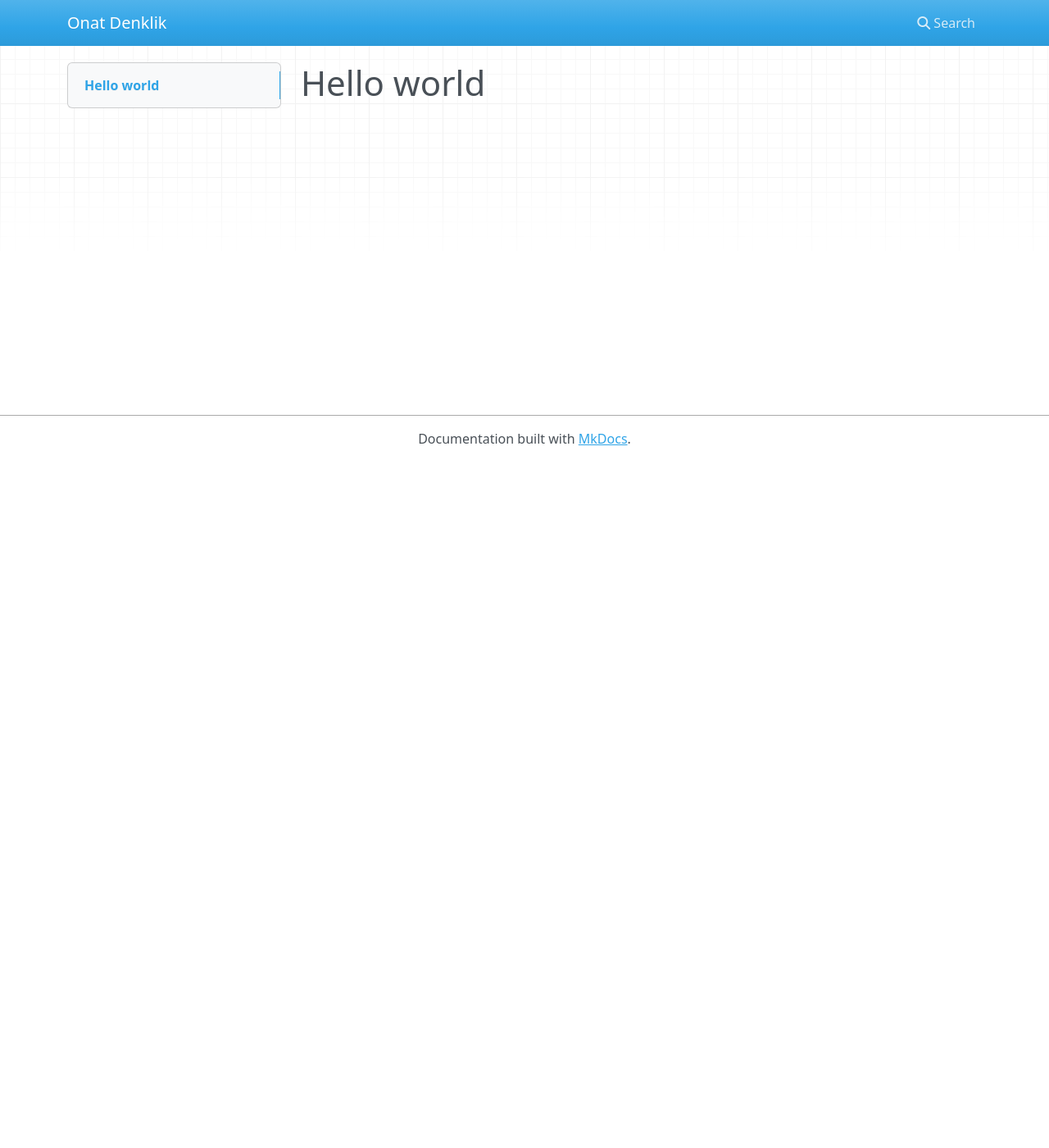
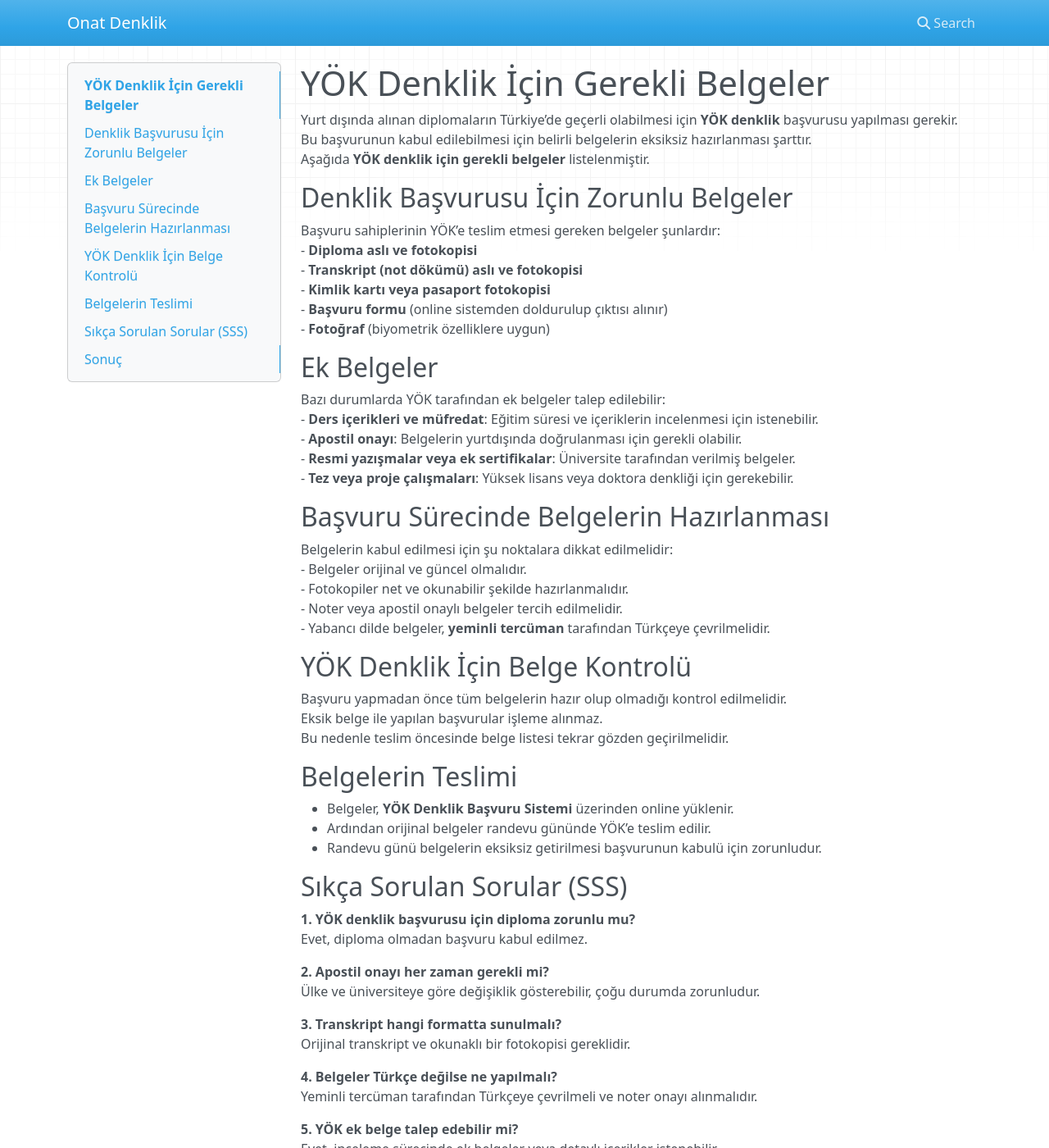
Before and after one commit to onatter000/onat-denklik, an MkDocs documentation site: the page built from docs/index.md, in a window 1280 px wide and 1400 px high. Shown: the whole window at 82% size. Built offline with MkDocs 1.6.1, drawn with Linux system fonts in a browser that asks for light colours; nearby versions of some CDN libraries; some of the changed text lies outside the part shown.

Commit message:
Update index.md

```diff
--- a/docs/index.md
+++ b/docs/index.md
@@ -1 +1,67 @@
-# Hello world
+# YÖK Denklik İçin Gerekli Belgeler
+
+Yurt dışında alınan diplomaların Türkiye’de geçerli olabilmesi için **YÖK denklik** başvurusu yapılması gerekir.
+Bu başvurunun kabul edilebilmesi için belirli belgelerin eksiksiz hazırlanması şarttır.
+Aşağıda **YÖK denklik için gerekli belgeler** listelenmiştir.
+
+## Denklik Başvurusu İçin Zorunlu Belgeler
+
+Başvuru sahiplerinin YÖK’e teslim etmesi gereken belgeler şunlardır:
+- **Diploma aslı ve fotokopisi**
+- **Transkript (not dökümü) aslı ve fotokopisi**
+- **Kimlik kartı veya pasaport fotokopisi**
+- **Başvuru formu** (online sistemden doldurulup çıktısı alınır)
+- **Fotoğraf** (biyometrik özelliklere uygun)
+
+## Ek Belgeler
+
+Bazı durumlarda YÖK tarafından ek belgeler talep edilebilir:
+- **Ders içerikleri ve müfredat**: Eğitim süresi ve içeriklerin incelenmesi için istenebilir.
+- **Apostil onayı**: Belgelerin yurtdışında doğrulanması için gerekli olabilir.
+- **Resmi yazışmalar veya ek sertifikalar**: Üniversite tarafından verilmiş belgeler.
+- **Tez veya proje çalışmaları**: Yüksek lisans veya doktora denkliği için gerekebilir.
+
+## Başvuru Sürecinde Belgelerin Hazırlanması
+
+Belgelerin kabul edilmesi için şu noktalara dikkat edilmelidir:
+- Belgeler orijinal ve güncel olmalıdır.
+- Fotokopiler net ve okunabilir şekilde hazırlanmalıdır.
+- Noter veya apostil onaylı belgeler tercih edilmelidir.
+- Yabancı dilde belgeler, **yeminli tercüman** tarafından Türkçeye çevrilmelidir.
+
+## YÖK Denklik İçin Belge Kontrolü
+
+Başvuru yapmadan önce tüm belgelerin hazır olup olmadığı kontrol edilmelidir.
+Eksik belge ile yapılan başvurular işleme alınmaz.
+Bu nedenle teslim öncesinde belge listesi tekrar gözden geçirilmelidir.
+
+## Belgelerin Teslimi
+
+- Belgeler, **YÖK Denklik Başvuru Sistemi** üzerinden online yüklenir.
+- Ardından orijinal belgeler randevu gününde YÖK’e teslim edilir.
+- Randevu günü belgelerin eksiksiz getirilmesi başvurunun kabulü için zorunludur.
+
+## Sıkça Sorulan Sorular (SSS)
+
+**1. YÖK denklik başvurusu için diploma zorunlu mu?**
+Evet, diploma olmadan başvuru kabul edilmez.
+
+**2. Apostil onayı her zaman gerekli mi?**
+Ülke ve üniversiteye göre değişiklik gösterebilir, çoğu durumda zorunludur.
+
+**3. Transkript hangi formatta sunulmalı?**
+Orijinal transkript ve okunaklı bir fotokopisi gereklidir.
+
+**4. Belgeler Türkçe değilse ne yapılmalı?**
+Yeminli tercüman tarafından Türkçeye çevrilmeli ve noter onayı alınmalıdır.
+
+**5. YÖK ek belge talep edebilir mi?**
+Evet, inceleme sürecinde ek belgeler veya detaylı içerikler istenebilir.
+
+**6. Eksik belge ile başvuru yapılırsa ne olur?**
+Başvuru işleme alınmaz, yeni randevu alınması gerekir.
+
+## Sonuç
+
+[**YÖK denklik için gerekli evraklar**](https://www.diplomadenklik.com/denklik-icin-gerekli-belgeler-yabanci/) eksiksiz hazırlandığında süreç hızlı ve sorunsuz ilerler.
+Diploma, transkript, kimlik ve apostil gibi evrakların doğru şekilde hazırlanması denklik belgesinin alınması için en önemli adımdır.
```
